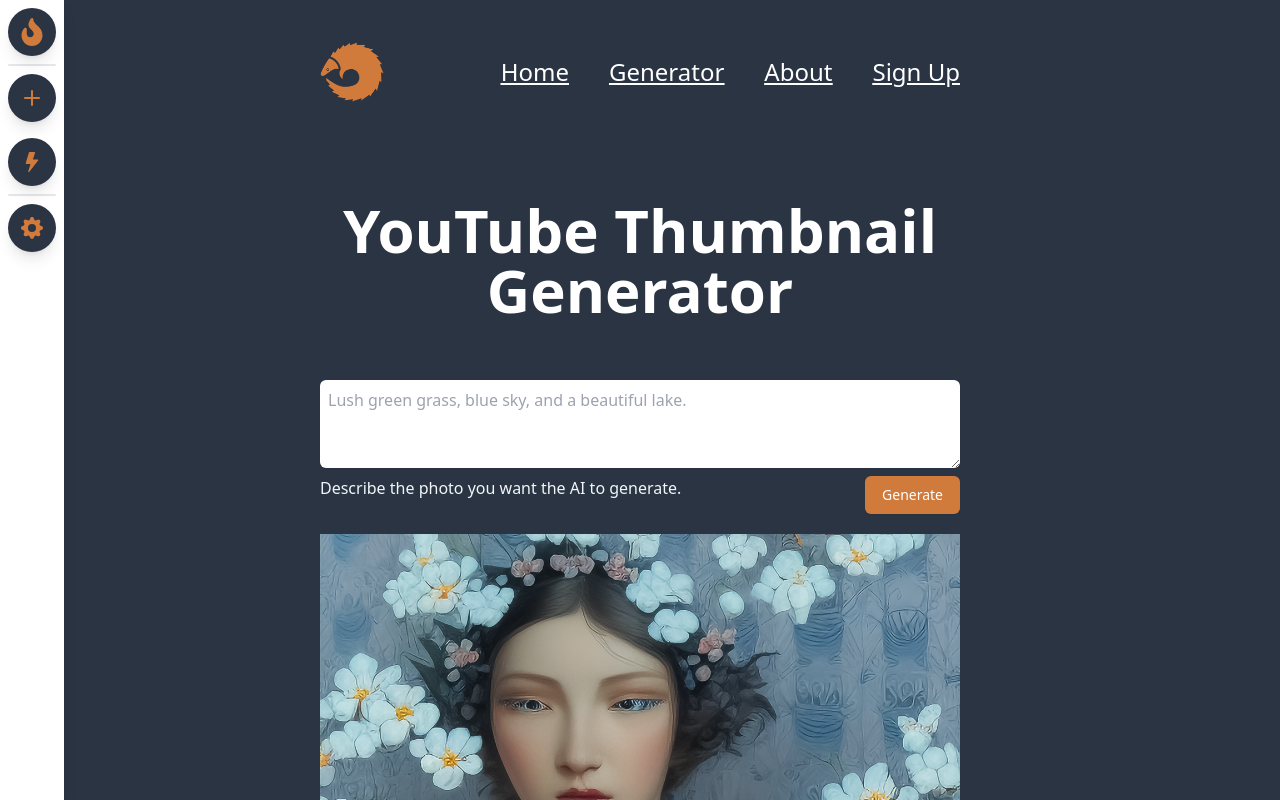
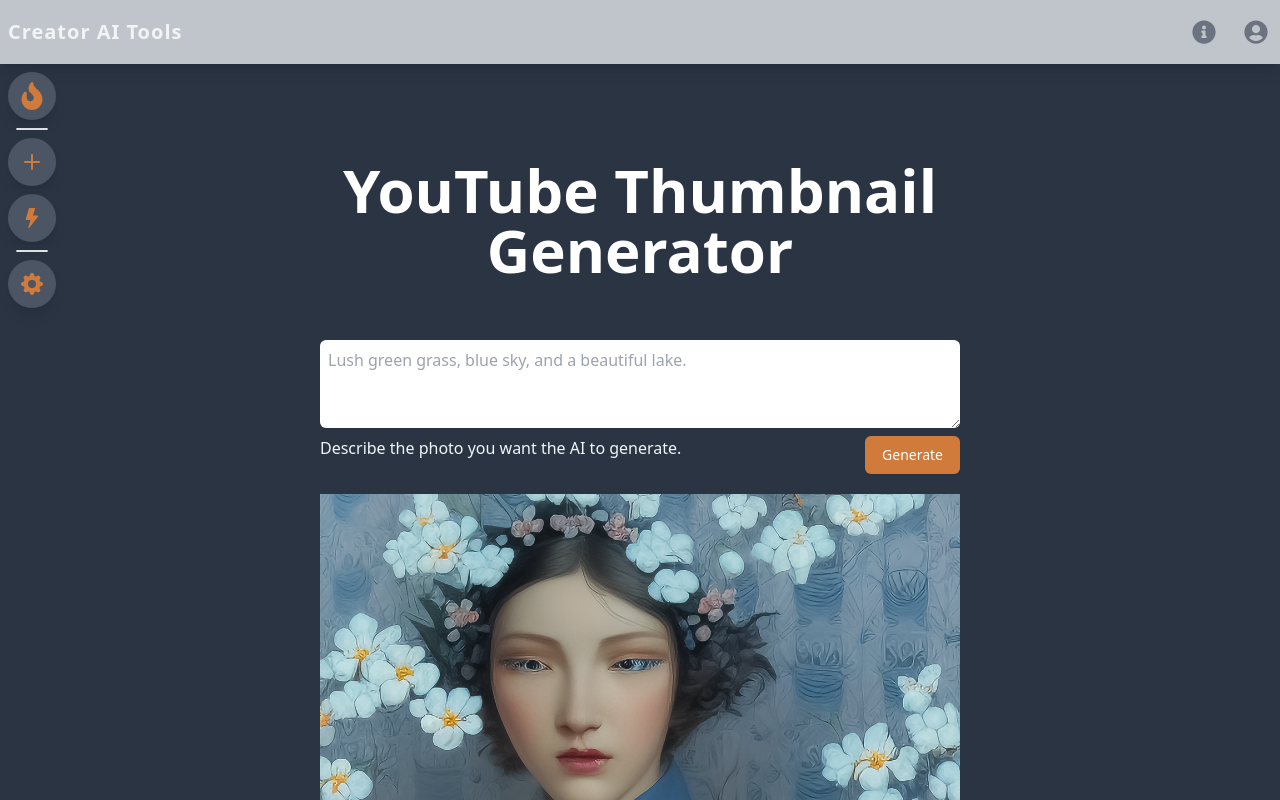
Before and after one commit to charafmrah/web-pangolin-studio-frontend, a React (Create React App) app: page /generator in a window 1280 px wide. Shown: the top 800 px of the page. Built offline with nearby package versions, Linux system fonts and the light colour scheme.

Commit message:
New top bar, sidebar styling, and footer

```diff
--- a/src/components/Footer.js
+++ b/src/components/Footer.js
@@ -3,7 +3,7 @@ import { NavLink } from 'react-router-dom'
 
 const Footer = () => {
     return (
-        <footer className='flex  justify-center md:justify-end text-white text-sm md:text-base mt-20'>
+        <footer className='flex justify-center p-5 md:justify-end text-white text-sm md:text-base mt-20'>
             <div className='md:flex md:justify-end'>
                 <nav className='flex flex-col-reverse text-center md:flex-row justify-center md:gap-5 align-middle'>
                 <a href='https://webpangolin.com' target={'_blank'}>Built with passion By Web Pangolin</a>
--- a/src/components/Header.js
+++ /dev/null
@@ -1,22 +0,0 @@
-import React from 'react'
-import { NavLink } from 'react-router-dom'
-
-const Header = () => {
-    return(
-        <div className='flex flex-col gap-5 md:flex-row w-full md:justify-between items-center bg-transparent  pt-10'>
-           <div className='shrink-0 '>
-                <img src='logo1000.png' alt='logo' className='h-16 w-16' />
-           </div>
-           <div className=''>
-            <nav className='flex gap-10 text-white text-xl md:text-2xl underline'>
-                <NavLink to='/'>Home</NavLink>
-                <NavLink to='/generator'>Generator</NavLink>
-                <NavLink to='/about'>About</NavLink>
-                <NavLink to='/account'>Sign Up</NavLink>
-            </nav>
-           </div>
-        </div>
-    )
-}
-
-export default Header
--- a/src/components/Title.js
+++ b/src/components/PageTitle.js
@@ -1,6 +1,6 @@
 import React from "react"
 
-const Title = (props) => {
+const PageTitle = (props) => {
     return (
             <h1 className='flex justify-center text-center text-3xl md:text-6xl text-white mt-16 md:mt-24 mb-18 '>
                 {props.title}
@@ -8,4 +8,4 @@ const Title = (props) => {
     )
 }
 
-export default Title
+export default PageTitle
--- a/src/components/Sidebar.js
+++ b/src/components/Sidebar.js
@@ -1,11 +1,9 @@
-import { BsPlus, BsFillLightningFill, BsGearFill } from 'react-icons/bs';
-import { FaFire } from 'react-icons/fa';
+import { BsPlus, BsFillLightningFill, BsGearFill } from 'react-icons/bs'
+import { FaFire } from 'react-icons/fa'
 
 const SideBar = () => {
   return (
-    <div className="fixed top-0 left-0 h-screen w-16 flex flex-col
-                  bg-white dark:bg-gray-900 shadow-lg">
-
+        <div className="fixed px-2">
           <SideBarIcon text='Dashboard' icon={<FaFire size="28" />} />
           <Divider />
           <SideBarIcon text='Generate a thumbnail' icon={<BsPlus size="32" />} />
@@ -13,19 +11,19 @@ const SideBar = () => {
           <Divider />
           <SideBarIcon text='Settings' icon={<BsGearFill size="22" />} />
         </div>
-  );
-};
+  )
+}
 
 const SideBarIcon = ({ icon, text = 'tooltip 💡' }) => (
   <div className="sidebar-icon group">
     {icon}
-    <span class="sidebar-tooltip group-hover:scale-100">
+    <span className="sidebar-tooltip group-hover:scale-100">
       {text}
     </span>
   </div>
-);
+)
 
 
-const Divider = () => <hr className="sidebar-hr" />;
+const Divider = () => <hr className="sidebar-hr" />
 
-export default SideBar;
+export default SideBar
--- /dev/null
+++ b/src/components/TopBar.js
@@ -0,0 +1,20 @@
+import {
+  FaUserCircle,
+  FaInfoCircle
+} from 'react-icons/fa'
+
+const TopBar = () => {
+  return (
+    <div className='top-navigation'>
+      <Title />
+      <SupportIcon />
+      <UserCircle />
+    </div>
+  )
+}
+
+const SupportIcon = () => <FaInfoCircle size='24' className='top-navigation-icon' />
+const UserCircle = () => <FaUserCircle size='24' className='top-navigation-icon' />
+const Title = () => <h5 className='title-text'>Creator AI Tools</h5>
+
+export default TopBar
--- a/src/index.css
+++ b/src/index.css
@@ -6,7 +6,7 @@
   .sidebar-icon {
     @apply relative flex items-center justify-center
     h-12 w-12 mt-2 mb-2 mx-auto
-  bg-secondary hover:bg-primary dark:bg-secondary
+  bg-gray-600 hover:bg-primary
   text-primary hover:text-white
     hover:rounded-xl rounded-3xl
     transition-all duration-300 ease-linear
@@ -15,7 +15,7 @@
 
   .sidebar-tooltip {
     @apply absolute w-auto p-2 m-2 min-w-max left-14 rounded-md shadow-md
-    text-white bg-secondary-dark
+    text-white bg-gray-600
     text-xs font-bold
     transition-all duration-100 scale-0 origin-left;
   }
@@ -24,6 +24,48 @@
     @apply bg-gray-200 dark:bg-gray-800
     border border-gray-200 dark:border-gray-800 rounded-full
     mx-2;
+  }
+
+  .top-navigation {
+    @apply flex flex-row sticky top-0 items-center justify-evenly
+    bg-gray-300 dark:bg-gray-700 bg-opacity-90
+    w-full h-16
+    m-0
+    shadow-lg;
+  }
+
+  .top-navigation-icon {
+    @apply text-gray-500
+    mr-3 ml-4
+    transition duration-300 ease-in-out
+    hover:text-primary
+    cursor-pointer;
+  }
+
+  .top-navigation-icon:first {
+    @apply ml-auto mr-4;
+  }
+
+  .title-text {
+    @apply text-xl text-white tracking-wider font-semibold text-opacity-80
+    mr-auto ml-2 my-auto
+    transition duration-300 ease-in-out;
+  }
+
+  .search {
+    @apply w-1/5 flex items-center justify-start
+    bg-gray-400 dark:bg-gray-600
+    text-gray-500
+    px-2 h-9 ml-0 mr-0
+    rounded-md shadow-md
+    transition duration-300 ease-in-out;
+  }
+
+  .search-input {
+    @apply w-full font-sans font-semibold
+    bg-transparent outline-none
+    text-gray-500  placeholder-gray-500
+    pl-1 rounded;
   }
 
   html {
--- a/src/routes/App.js
+++ b/src/routes/App.js
@@ -1,4 +1,4 @@
-import Header from '../components/Header.js'
+import TopBar from '../components/TopBar.js'
 import Footer from '../components/Footer.js'
 import { Outlet, Link } from 'react-router-dom'
 import firebase from 'firebase/compat/app';
@@ -7,12 +7,14 @@ import SideBar from '../components/Sidebar.js';
 function App() {
   const firebaseApp = firebase.apps[0]
   return (
-    <div className='min-h-screen pl-5 pr-5 pb-5 md:pb-10 lg:pl-80 lg:pr-80'>
-      <Header />
-      <SideBar />
-      <Outlet />
-      <Footer />
-    </div>
+      <>
+        <TopBar />
+        <SideBar />
+        <div className='min-h-screen pl-5 pr-5 pb-5 md:pb-10 lg:pl-80 lg:pr-80'>
+          <Outlet />
+        </div>
+        <Footer />
+      </>
   );
 }
 
--- a/src/routes/about.js
+++ b/src/routes/about.js
@@ -1,12 +1,10 @@
 import React from 'react'
-import Header from '../components/Header'
-import Footer from '../components/Footer'
-import Title from '../components/Title'
+import PageTitle from '../components/PageTitle'
 
 const About = () => {
     return (
         <div>
-            <Title title='About'/>
+            <PageTitle title='About'/>
         </div>
     )
 }
--- a/src/routes/account.js
+++ b/src/routes/account.js
@@ -1,10 +1,10 @@
 import React from 'react'
-import Title from '../components/Title'
+import PageTitle from '../components/PageTitle'
 
 const Account = () => {
     return (
         <div>
-            <Title title='Account'/>
+            <PageTitle title='Account'/>
         </div>
     )
 }
--- a/src/routes/generator.js
+++ b/src/routes/generator.js
@@ -1,15 +1,13 @@
 import React from 'react'
-import Header from '../components/Header'
 import Search from '../components/Search'
 import GeneratedImage from '../components/GeneratedImage'
-import Footer from '../components/Footer'
-import Title from '../components/Title'
+import PageTitle from '../components/PageTitle'
 
 const Generator = () => {
     return (
         <div>
 
-            <Title title='YouTube Thumbnail Generator'/>
+            <PageTitle title='YouTube Thumbnail Generator'/>
 
             <Search />
 
--- a/src/routes/privacy.js
+++ b/src/routes/privacy.js
@@ -1,10 +1,10 @@
 import React from 'react'
-import Title from '../components/Title'
+import PageTitle from '../components/PageTitle'
 
 const Privacy = () => {
     return (
         <div>
-            <Title title='Privacy Policy'/>
+            <PageTitle title='Privacy Policy'/>
         </div>
     )
 }
--- a/src/routes/terms.js
+++ b/src/routes/terms.js
@@ -1,10 +1,10 @@
 import React from "react"
-import Title from "../components/Title"
+import PageTitle from "../components/PageTitle"
 
 const Terms = () => {
     return (
         <div>
-            <Title title="Terms of Service"/>
+            <PageTitle title="Terms of Service"/>
         </div>
     )
 }
```
Lines whose indentation alone changed are shown as unchanged.
